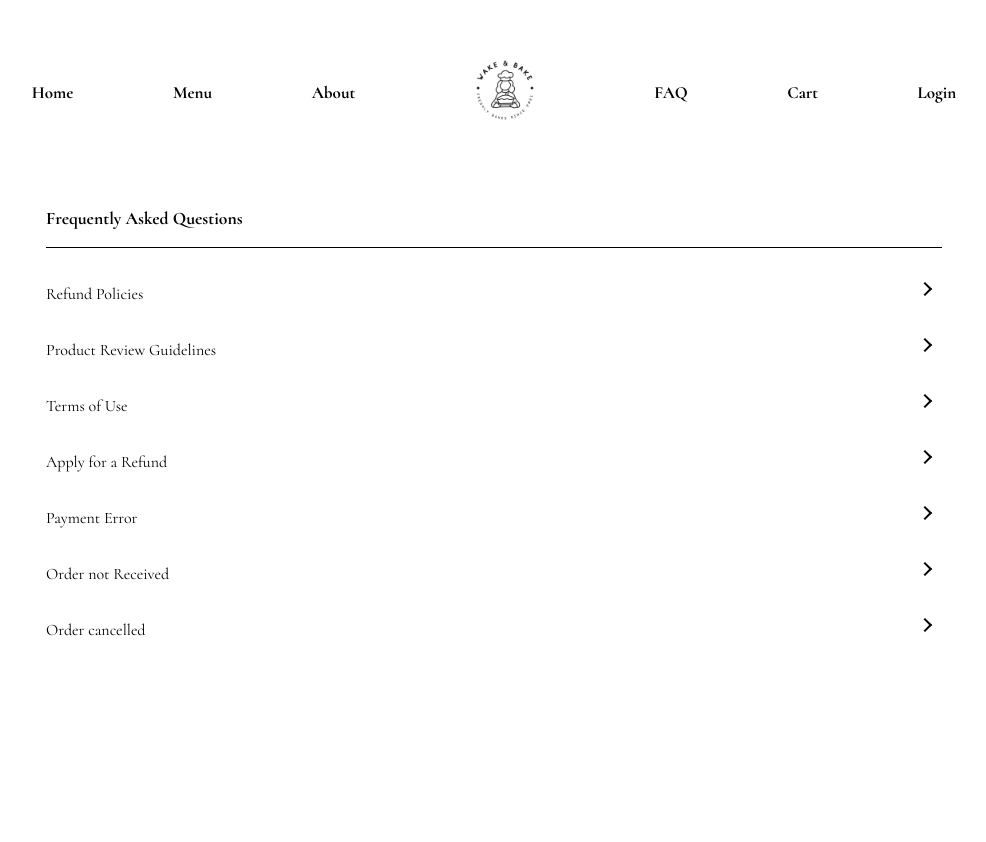
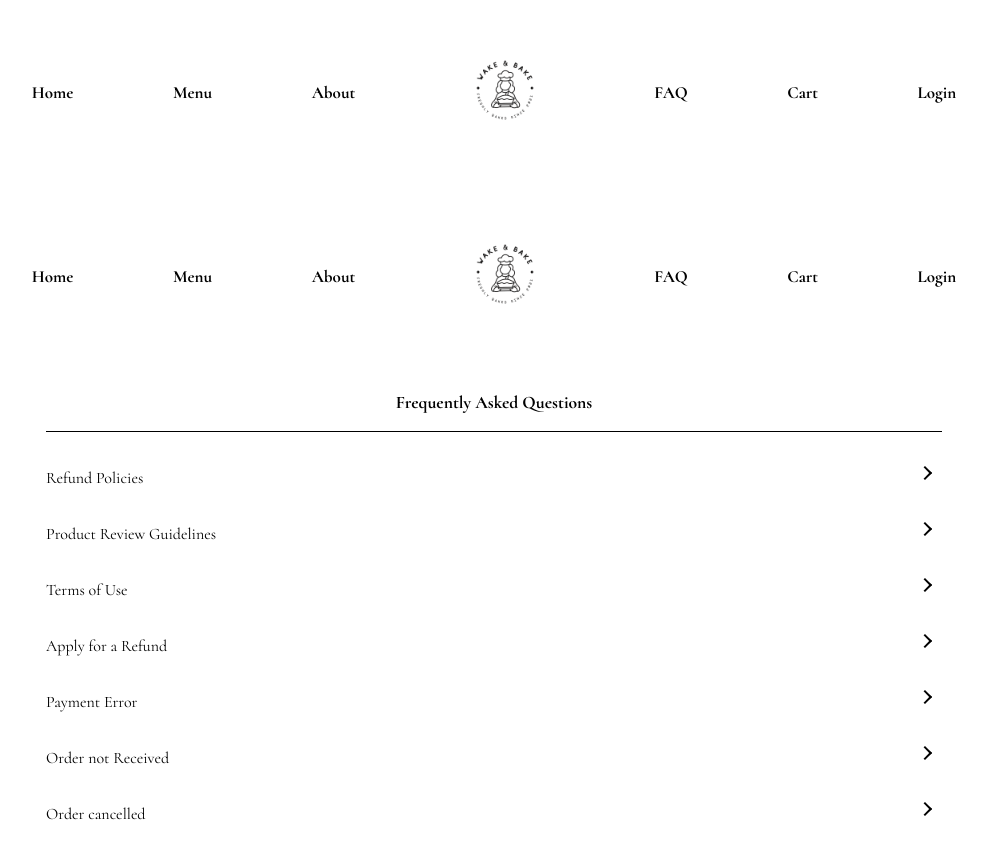
Before and after one commit to MQCOMP3120-2021/E-commerce-website-Project, a React (Create React App) app: page /FAQ in a window 1280 px wide. Shown: the whole page, without its empty margins (146-1132 px from the left). Before the commit the page ends 800 px from the top, so only its background shows below. Built offline with nearby package versions, Linux system fonts and the light colour scheme; no server answers.

Commit message:
added navbar as a component

```diff
--- a/src/App.js
+++ b/src/App.js
@@ -13,6 +13,8 @@ import Faq from './pages/FAQScreen.js';
 import Cart from './pages/cartScreen.js';
 import Login from './pages/loginScreen.js';
 import About from './pages/aboutScreen.js'
+import navBar from './Navigation-bar'
+
 
 
 const App = () => {
@@ -57,45 +59,49 @@ const App = () => {
 
   return (
    <Router>
-    {/* <div className="App">
-          <ul className="Navbar">
-            <li><Link to= "/" className="appNav">Home</Link></li>
-            <li><Link to= "/Menu" className="appNav">Menu</Link></li>
-            <li><Link to= "/Contact-us" className="appNav">Contact</Link></li>
-            <li><img src="" className="App-logo" alt="logo" /> </li>
-            <li><Link to= "/FAQ" className="appNav">FAQ</Link></li>
-            <li><Link to= "/My-cart" className="appNav">Cart</Link></li>
-            <li><Link to= "/Login" className="appNav">Login</Link></li>
-          </ul> */}
+     <div className="App">
       <Switch>
+
         <Route path="/products/:id">
-         <productDisplay.SingleProduct product ={products} moreCart={addCart}/>
+           <navBar.BrightNavBar/>
+           <productDisplay.SingleProduct product ={products} moreCart={addCart}/>
         </Route>
+
         <Route path="/Menu">
-          <Menu />
-         <productDisplay.ListOfProducts  products={products}/>
+           <navBar.BrightNavBar/>
+           <productDisplay.ListOfProducts  products={products}/>
         </Route>
+
         <Route path="/About">
-          <About />
+           <div className="aboutPage">
+              <navBar.DarkNavBar/>
+           </div>
+           <About />
+        </Route>
 
+        <Route path="/FAQ">
+          <navBar.BrightNavBar/>
+          <Faq />
         </Route>
-        <Route path="/FAQ">
-          <Faq />
 
+        <Route path="/My-cart">
+          <navBar.BrightNavBar/>
+          <Cart />
         </Route>
-        <Route path="/My-cart">
-          <Cart />
 
+        <Route path="/Login">
+          <navBar.BrightNavBar/>
+          <Login user={user} setUser={setUser}/>
         </Route>
-        <Route path="/Login">
-          <Login user={user} setUser={setUser}/>
 
-        </Route>
         <Route path="/">
-          <Home />
-
+           <div className="bg-img">
+              <navBar.DarkNavBar/>
+           </div>
+           <Home />
         </Route>
       </Switch>
+    </div>
  </Router>  );
 }
 
--- /dev/null
+++ b/src/Navigation-bar.js
@@ -0,0 +1,42 @@
+import React from 'react';
+
+import {
+   Link
+} from "react-router-dom";
+
+  import logo1 from './assets/logo-black.png'
+  import logo2 from './assets/j-logo.png'
+
+
+const BrightNavBar = () => {
+    return(
+    <ul className="Navbar">
+      <li><Link to= "/" className="brightNav">Home</Link></li>
+      <li><Link to= "/Menu" className="brightNav">Menu</Link></li>
+      <li><Link to= "/About" className="brightNav">About</Link></li>
+      <li><img src={logo1} width="100px" height="100px" className="App-logo" alt="logo" /> </li>
+      <li><Link to= "/FAQ" className="brightNav">FAQ</Link></li>
+      <li><Link to= "/My-cart" className="brightNav">Cart</Link></li>
+      <li><Link to= "/Login" className="brightNav">Login</Link></li>
+    </ul>
+    )
+}
+
+
+const DarkNavBar = () => {
+    return(
+      <ul className="Navbar">
+        <li><Link to= "/" className="darkNav">Home</Link></li>
+        <li><Link to= "/Menu" className="darkNav">Menu</Link></li>
+        <li><Link to= "/About" className="darkNav">About</Link></li>
+        <li><img src= {logo2} width="100px" height="100px" className="App-logo" alt="logo" /> </li>
+        <li><Link to= "/FAQ" className="darkNav">FAQ</Link></li>
+        <li><Link to= "/My-cart" className="darkNav">Cart</Link></li>
+        <li><Link to= "/Login" className="darkNav">Login</Link></li>
+       </ul>
+    )
+}
+
+const navBar = {DarkNavBar, BrightNavBar}
+
+export default navBar
```
